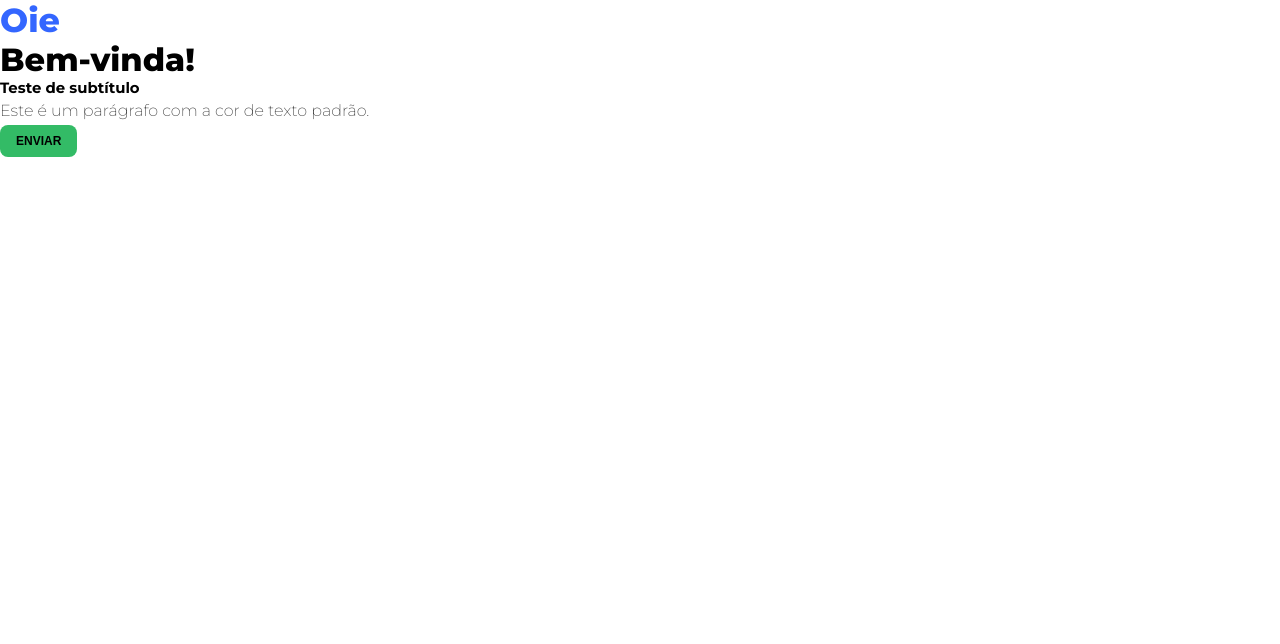
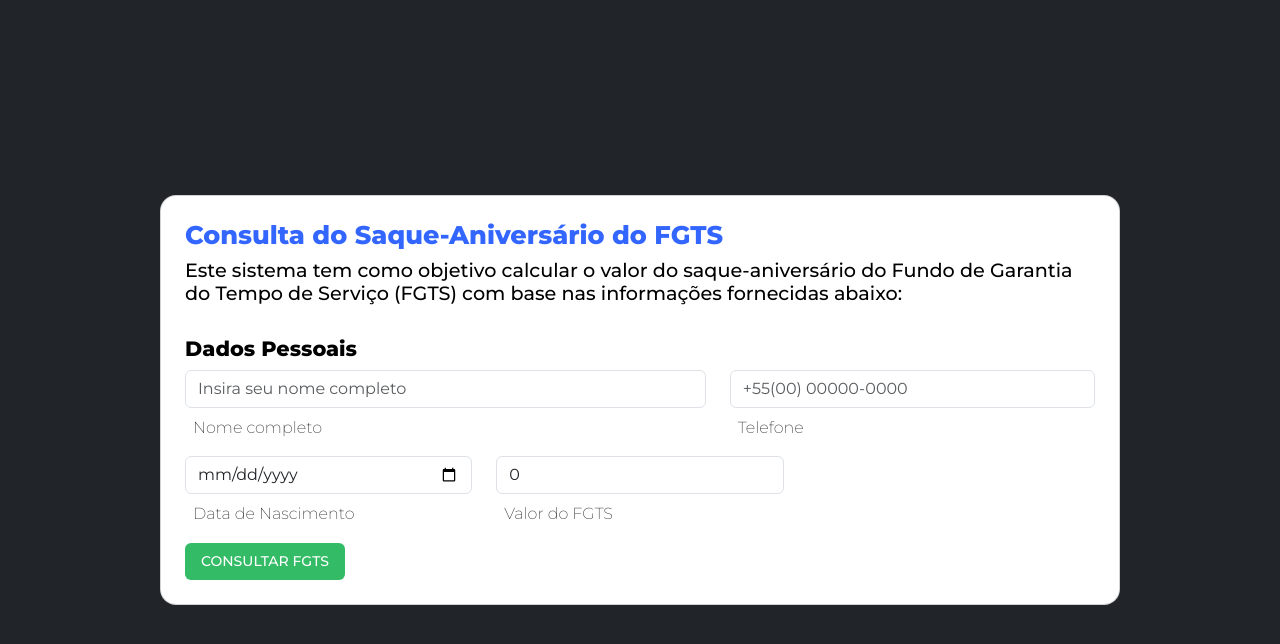
Before and after one commit to Cristiane-Pereira/fgts-anniversary-withdrawal, a Next.js app: page /initial in a window 1280 px wide. Shown: the top 644 px of the page. Built offline with nearby package versions, Linux system fonts and the light colour scheme.

Commit message:
Criei página inicial, add formulário, useContext e fiz alguns ajustes de style

```diff
--- a/package.json
+++ b/package.json
@@ -9,8 +9,12 @@
     "lint": "next lint"
   },
   "dependencies": {
+    "bootstrap": "^5.3.3",
+    "formik": "^2.4.6",
+    "next": "15.2.3",
     "react": "^19.0.0",
+    "react-bootstrap": "^2.10.9",
     "react-dom": "^19.0.0",
-    "next": "15.2.3"
+    "yup": "^1.6.1"
   }
 }
--- a/src/app/(public)/initial/page.jsx
+++ b/src/app/(public)/initial/page.jsx
@@ -1,11 +1,166 @@
+"use client";
+
+import React, { useState } from "react";
+import { Form, Row, Col } from "react-bootstrap";
+import { Formik } from "formik";
+import * as yup from "yup";
+
+// Imports Components
+import Card from "@/app/components/CustomCard/CustomCard";
+import ButtonSubmit from "@/app/components/ButtonSubmit/ButtonSubmit";
+
+// Import Context
+import { useAppContext } from "@/app/contexts";
+
 export default function PageInitial() {
+  const [isLoading, setIsLoading] = useState(false);
+  const [enableButton, setEnableButton] = useState(true);
+
+  // Pegando os dados do context
+  const { formData, updateFormData } = useAppContext();
+
+  const schema = yup.object().shape({
+    name: yup
+      .string()
+      .matches(/^[A-Za-zÀ-ÖØ-öø-ÿ]+(?: [A-Za-zÀ-ÖØ-öø-ÿ]+)+$/, "Insira seu nome e sobrenome")
+      .required("Nome completo obrigatório"),
+    phone: yup
+      .string()
+      .transform(value => (!value || /^\+\d{1,3}$/.test(value.trim()) ? null : value))
+      .test("valid-phone", "Telefone inválido", value => {
+        if (!value) return true;
+        const numericValue = value.replace(/\s/g, "");
+        return /^\+\d{1,2}\d{12}$/.test(numericValue);
+      })
+      .required("Telefone obrigatório"),
+    birth_date: yup
+      .string()
+      .required("Data de nascimento obrigatória"),
+    withdrawal_amount: yup
+      .number()
+      .required("Valor do FGTS obrigatório para cálculo"),
+  });
+
+  const handleSubmit = async (values) => {
+    setIsLoading(true);
+    setEnableButton(false);
+
+    // Atualizando os dados no context
+    updateFormData(values);
+
+    console.log("Dados do Form:", values);
+  };
+
   return (
-    <div>
-      <h1 className="title-primary">Oie</h1>
-      <h2 className="title-secondary">Bem-vinda!</h2>
-      <h3 className="subtitle">Teste de subtítulo</h3>
-      <p>Este é um parágrafo com a cor de texto padrão.</p>
-      <button className="btn-primary">Enviar</button>
-    </div>
+    <Card>
+      <h1 className="title-primary">Consulta do Saque-Aniversário do FGTS</h1>
+
+      <h2 className="title-secondary">Este sistema tem como objetivo calcular o valor do saque-aniversário do Fundo de Garantia do Tempo de Serviço (FGTS) com base nas informações fornecidas abaixo:</h2>
+
+      <Formik
+        initialValues={formData} // Vai iniciar com os dados do useContext()
+        validationSchema={schema}
+        onSubmit={handleSubmit}
+      >
+        {({ values, errors, touched, handleChange, handleSubmit, isValid }) => {
+          return (
+            <Form onSubmit={handleSubmit}>
+              <Row>
+                <h3 className="subtitle mt-4 mb-2">Dados Pessoais</h3>
+
+                {/* Campo Nome */}
+                <Form.Group as={Col} lg="7" className="mb-2">
+                  <Form.Control
+                    type="text"
+                    name="name"
+                    placeholder="Insira seu nome completo"
+                    className="rounded-2"
+                    value={values.name}
+                    onChange={handleChange}
+                  />
+
+                  <div className="d-flex justify-content-between align-items-center m-2 mb-2">
+                    {!touched.name && !errors.name ? (
+                      <span className="description-exemple">Nome completo</span>
+                    ) : (
+                      <span className="text-danger">{errors?.name}</span>
+                    )}
+                  </div>
+                </Form.Group>
+
+                {/* Campo Telefone */}
+                <Form.Group as={Col} lg="5" className="mb-2">
+                  <Form.Control
+                    type="phone"
+                    name="phone"
+                    placeholder="+55(00) 00000-0000"
+                    className="rounded-2"
+                    value={values.phone}
+                    onChange={handleChange}
+                  />
+
+                  <div className="d-flex justify-content-between align-items-center m-2 mb-2">
+                    {!touched.phone && !errors.phone ? (
+                      <span className="description-exemple">Telefone</span>
+                    ) : (
+                      <span className="text-danger">{errors?.phone}</span>
+                    )}
+                  </div>
+                </Form.Group>
+              </Row>
+
+              <Row>
+                {/* Campo Data de Nascimento */}
+                <Form.Group as={Col} lg="4" className="mb-2">
+                  <Form.Control
+                    type="date"
+                    name="birth_date"
+                    className="rounded-2"
+                    value={values.birth_date}
+                    onChange={handleChange}
+                  />
+
+                  <div className="d-flex justify-content-between align-items-center m-2 mb-2">
+                    {!touched.birth_date && !errors.birth_date ? (
+                      <span className="description-exemple">Data de Nascimento</span>
+                    ) : (
+                      <span className="text-danger">{errors?.birth_date}</span>
+                    )}
+                  </div>
+                </Form.Group>
+
+                {/* Campo Valor de Saque */}
+                <Form.Group as={Col} lg="4" className="mb-2">
+                  <Form.Control
+                    type="number"
+                    name="withdrawal_amount"
+                    placeholder="1000"
+                    className="rounded-2"
+                    value={values.withdrawal_amount}
+                    onChange={handleChange}
+                  />
+
+                  <div className="d-flex justify-content-between align-items-center m-2 mb-2">
+                    {!touched.withdrawal_amount && !errors.withdrawal_amount ? (
+                      <span className="description-exemple">Valor do FGTS</span>
+                    ) : (
+                      <span className="text-danger">{errors?.withdrawal_amount}</span>
+                    )}
+                  </div>
+                </Form.Group>
+              </Row>
+
+              {/* Botão de Consulta */}
+              <ButtonSubmit
+                label="Consultar FGTS"
+                isLoading={isLoading}
+                disabled={!isValid || isLoading || !enableButton}
+                onClick={handleSubmit}
+              />
+            </Form>
+          );
+        }}
+      </Formik>
+    </Card>
   );
 }
--- /dev/null
+++ b/src/app/components/ButtonSubmit/ButtonSubmit.jsx
@@ -0,0 +1,28 @@
+import React from "react";
+import { Button } from "react-bootstrap";
+
+const ButtonSubmit = ({
+  label,
+  isLoading,
+  disabled,
+  ...props
+}) => {
+  return (
+    <Button
+      type="submit"
+      className="rounded-2 text-uppercase border-0 px-3 py-2"
+      disabled={isLoading || disabled}
+      {...props}
+    >
+      {isLoading ? (
+        <>
+          <span className="ms-2">Carregando...</span>
+        </>
+      ) : (
+        label
+      )}
+    </Button>
+  )
+}
+
+export default ButtonSubmit;
--- /dev/null
+++ b/src/app/components/CustomCard/CustomCard.jsx
@@ -0,0 +1,18 @@
+import React from "react";
+import { Card, CardBody } from "react-bootstrap";
+
+const CustomCard = ({
+  children,
+}) => {
+  return (
+    <div className="d-flex flex-column justify-content-center align-items-center bg-dark" style={{ height: "100vh" }}>
+      <Card className="w-75 h-auto bg-link-light rounded-4">
+        <CardBody className="m-2">
+          {children}
+        </CardBody>
+      </Card>
+    </div>
+  );
+};
+
+export default CustomCard;
--- /dev/null
+++ b/src/app/contexts/index.jsx
@@ -0,0 +1,32 @@
+"use client";
+
+import { createContext, useState, useContext } from "react";
+
+const initialValues = {
+    name: "",
+    phone: "",
+    birth_date: "",
+    withdrawal_amount: 0
+}
+
+const AppContext = createContext();
+
+export const AppWrapper = ({ children }) => {
+    const [formData, setFormData] = useState(initialValues);
+
+    // Atualiza o initialValues com base o fórmulario recebido na requisição
+    const updateFormData = (newData) => {
+        setFormData(prevState => ({
+            ...prevState,
+            ...newData
+        }));
+    }
+
+    return (
+        <AppContext.Provider value={{ formData, updateFormData }}>
+            {children}
+        </AppContext.Provider>
+    );
+};
+
+export const useAppContext = () => useContext(AppContext);
--- a/src/app/layout.jsx
+++ b/src/app/layout.jsx
@@ -1,5 +1,11 @@
 import { Montserrat } from "next/font/google";
+
+// Import Context
+import { AppWrapper } from "./contexts";
+
+// Imports Styles
 import "../assets/styles/globals.css";
+import "bootstrap/dist/css/bootstrap.min.css";
 
 const montserrat = Montserrat({
   variable: "--font-montserrat",
@@ -16,7 +22,9 @@
   return (
     <html lang="pt-BR">
       <body className={`${montserrat.variable}`}>
-        {children}
+        <AppWrapper>
+           {children}
+        </AppWrapper>
       </body>
     </html>
   );
--- a/src/assets/styles/globals.css
+++ b/src/assets/styles/globals.css
@@ -30,22 +30,22 @@
   --tw-text-opacity: 1;
   color: var(--color-primary);
   font-weight: 800;
-  font-size: 2.08rem;
+  font-size: 1.6rem;
 }
 
 /* Section Title */
 .title-secondary {
   color: var(--color-black);
-  font-weight: 800;
-  font-size: 2rem;
+  font-weight: 500;
+  font-size: 1.2rem;
 }
 
 /* Subtitle */
 .subtitle {
   --tw-text-opacity: 1;
   color: var(--color-black);
-  font-weight: 700;
-  font-size: 0.93rem;
+  font-weight: 800;
+  font-size: 1.3rem;
 }
 
 /* ==========================
@@ -56,7 +56,7 @@
   color: var(--color-text-light);
   font-weight: 200;
   font-size: 1rem;
-  line-height: 1.75rem;
+  line-height: 1.55rem;
 }
 
 /* ==========================
@@ -64,18 +64,12 @@
 ========================== */
 .btn-primary {
   --tw-bg-opacity: 1;
-  background-color: var(--color-secondary);
-  border-radius: 0.5rem;
-  text-transform: uppercase;
-  font-weight: 700;
-  font-size: 0.75rem;
-  line-height: 1rem;
-  padding: 0.5rem 1rem;
-  border: none;
-  cursor: pointer;
+  font-size: 14px !important;
+  font-weight: 500 !important;
+  background-color: var(--color-secondary) !important;
   transition: background-color 0.2s ease;
 }
 
 .btn-primary:hover {
-  background-color: rgba(34, 153, 85, 1);
+  background-color: #339966 !important;
 }
```
Also changed, not shown: src/app/helpers/utils.js (added), 2 other files (tests, documents, lock files or other folders).
